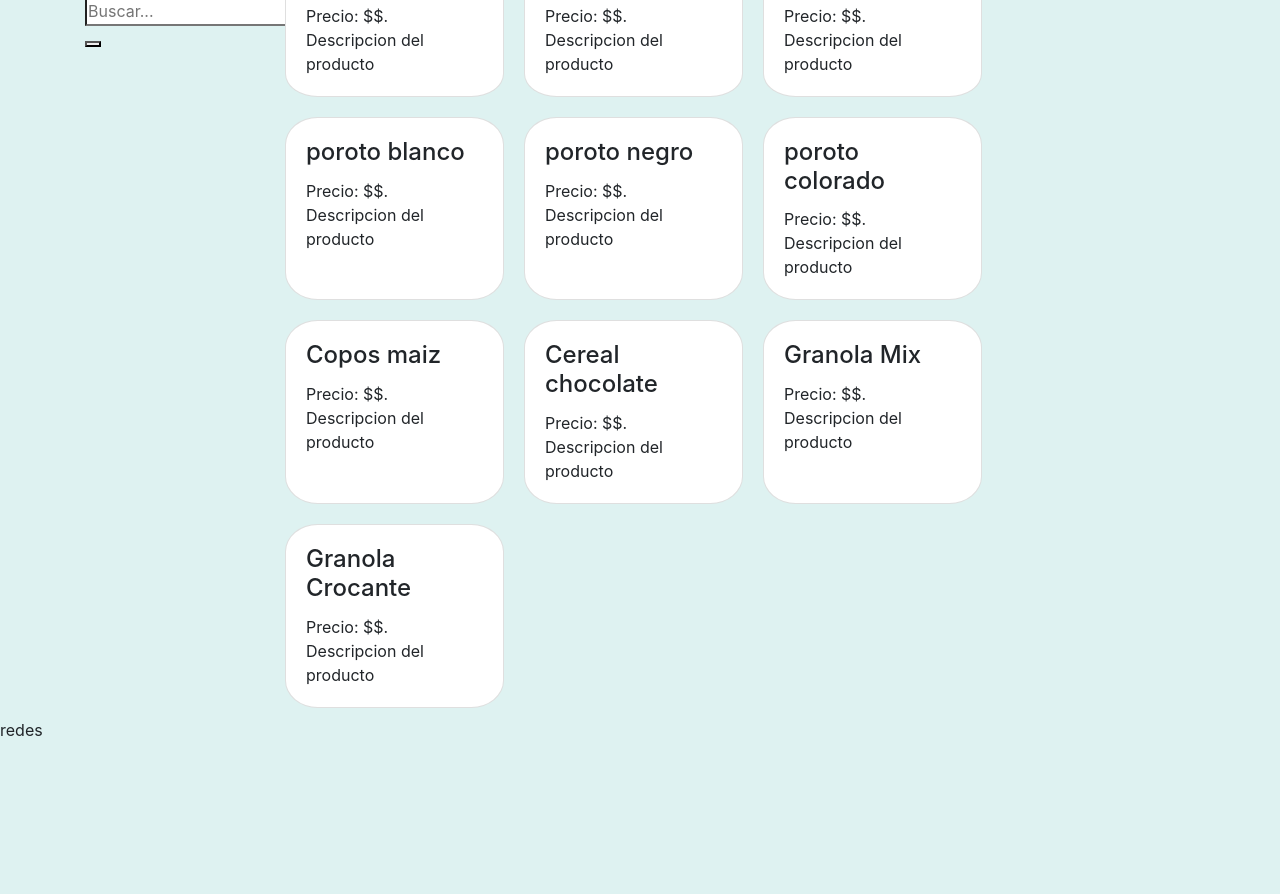
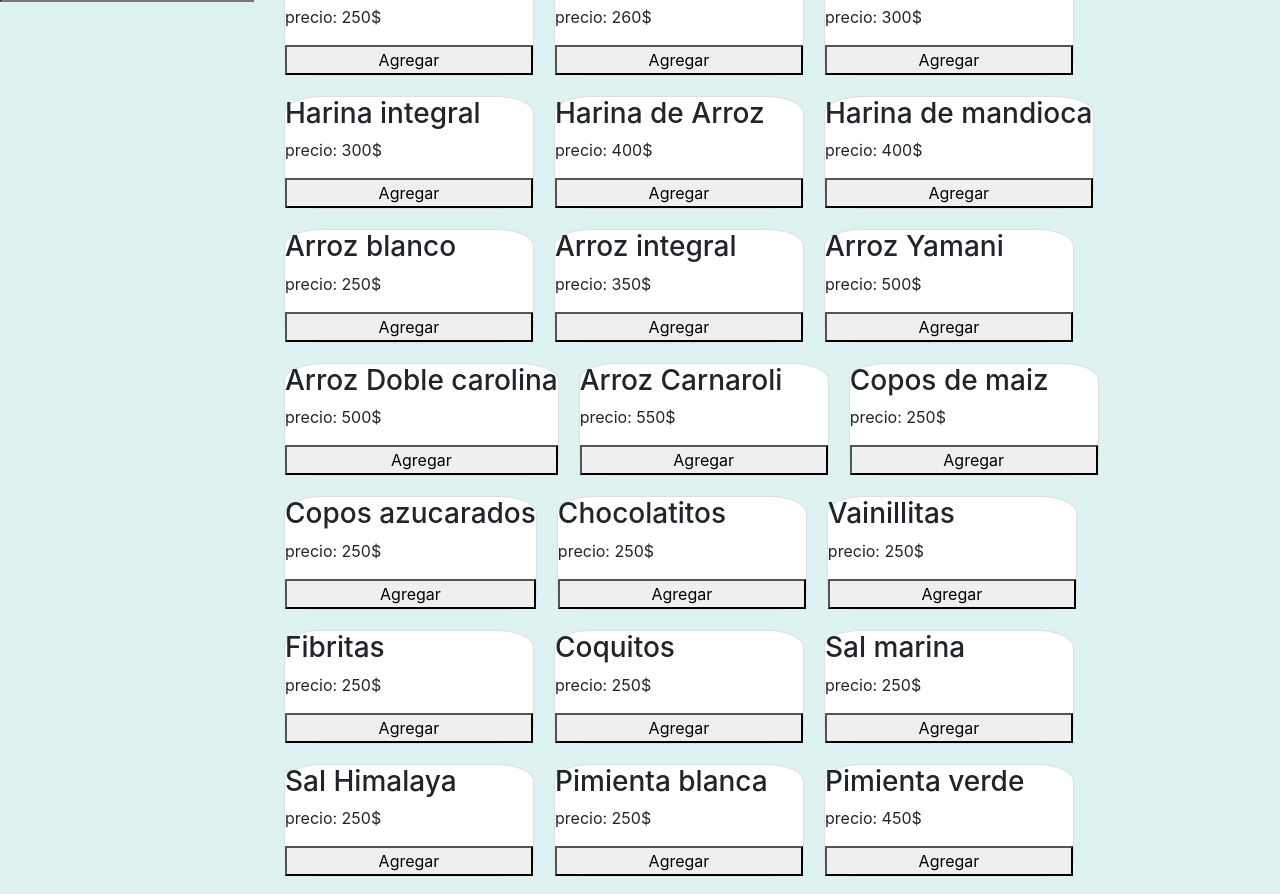
Before and after one commit to Francisfigue/JS-34000, a plain HTML site: page Preentrega 1/index.html in a window 1280 px wide. Shown: the part 168-1062 px from the top of the page. Before the commit the page ends 910 px from the top, so only its background shows below. Drawn offline with Linux system fonts and the light colour scheme.

Commit message:
pre-entrega2
preentrega 2

```diff
--- a/Preentrega 1/estilos/css/Style.css
+++ b/Preentrega 1/estilos/css/Style.css
@@ -5,20 +5,27 @@ body {
 }
 
 .card {
+  min-width: 250px;
   max-width: 30%;
   margin: 10px;
   border-radius: 15%;
   transition: all 0.3s ease-out;
+}
+.card-body {
+  display: flex;
+  flex-direction: row;
+  flex-wrap: wrap;
+  max-width: 100%;
 }
 
 .card-filter {
   padding: 1px;
 }
 
-.menu-productos {
+
+.blog {
   display: flex;
-  flex-direction: row;
-  flex-wrap: wrap;
+  width: 100%;
 }
 .flex-row {
   display: flex;
@@ -45,7 +52,3 @@ body {
 h1 {
   color: #FEFFFF;
 }
-
-.cuerpoprincipal{
-  margin-top: 0,5em;
-}
--- /dev/null
+++ b/Preentrega 1/estilos/js/productos.js
@@ -0,0 +1,151 @@
+//establezco el constructor (Producto) para crear los componentes del array productos
+class Producto {
+    constructor(id, nombre, importe, categoria, stock,) {
+        this.id = id
+        this.nombre = nombre
+        this.importe = importe
+        this.categoria = categoria
+        this.stock = stock
+    }
+}
+
+//defino el array de productos
+const stockProductos = []
+
+//defino una funcion para completar el array productos con el constructor Producto
+function generadorAutomatico() {
+    stockProductos.push(new Producto(01, "Harina 000", 250, "Harinas", 100))
+    stockProductos.push(new Producto(02, "Harina 0000", 260, "Harinas", 100))
+    stockProductos.push(new Producto(03, "Harina Leudante", 300, "Harinas", 100))
+    stockProductos.push(new Producto(04, "Harina integral", 300, "Harinas", 100))
+    stockProductos.push(new Producto(05, "Harina de Arroz", 400, "Harinas", 100))
+    stockProductos.push(new Producto(06, "Harina de mandioca", 400, "Harinas", 100))
+    stockProductos.push(new Producto(07, "Arroz blanco", 250, "Arroz", 100))
+    stockProductos.push(new Producto(08, "Arroz integral", 350, "Arroz", 100))
+    stockProductos.push(new Producto(09, "Arroz Yamani", 500, "Arroz", 100))
+    stockProductos.push(new Producto(10, "Arroz Doble carolina", 500, "Arroz", 100))
+    stockProductos.push(new Producto(11, "Arroz Carnaroli", 550, "Arroz", 100))
+    stockProductos.push(new Producto(12, "Copos de maiz", 250, "Cereales", 100))
+    stockProductos.push(new Producto(13, "Copos azucarados", 250, "Cereales", 100))
+    stockProductos.push(new Producto(14, "Chocolatitos", 250, "Cereales", 100))
+    stockProductos.push(new Producto(15, "Vainillitas", 250, "Cereales", 100))
+    stockProductos.push(new Producto(16, "Fibritas", 250, "Cereales", 100))
+    stockProductos.push(new Producto(17, "Coquitos", 250, "Cereales", 100))
+    stockProductos.push(new Producto(18, "Sal marina", 250, "Condimentos", 100))
+    stockProductos.push(new Producto(19, "Sal Himalaya", 250, "Condimentos", 100))
+    stockProductos.push(new Producto(20, "Pimienta blanca", 250, "Condimentos", 100))
+    stockProductos.push(new Producto(21, "Pimienta verde", 450, "Condimentos", 100))
+    stockProductos.push(new Producto(22, "Pimienta Roja", 350, "Condimentos", 100))
+    stockProductos.push(new Producto(23, "Pimienta Negra", 350, "Condimentos", 100))
+    stockProductos.push(new Producto(24, "Aji molido", 250, "Condimentos", 100))
+    stockProductos.push(new Producto(25, "Pimenton", 250, "Condimentos", 100))
+    stockProductos.push(new Producto(26, "Nuez moscada", 300, "Condimentos", 100))
+    stockProductos.push(new Producto(27, "Mix tropical", 250, "Frutos secos", 100))
+    stockProductos.push(new Producto(28, "Mix energetico", 250, "Frutos secos", 100))
+    stockProductos.push(new Producto(29, "Mix frutal", 250, "Frutos secos", 100))
+    stockProductos.push(new Producto(30, "Maiz frito", 250, "Frutos secos", 100))
+}
+generadorAutomatico()
+
+
+//defino variables DOM
+const contenedorProductos= document.querySelector("#contenedor-productos")
+const contenedorCarrito= document.querySelector("#carrito-contenedor")
+const botonVaciar = document.querySelectorAll("#vaciar-carrito")
+const contadorCarrito = document.querySelectorAll('#contadorCarrito')
+const precioTotal = document.querySelectorAll('#precio-total')
+
+let carrito = []
+
+//storage
+document.addEventListener('DOMContentLoaded', () =>{
+    if (localStorage.getItem('carrito')){
+        carrito = JSON.parse(localStorage.getItem('carrito'))
+        actualizarCarrito()
+    }
+})
+
+//creo las tarjetas para cada producto
+stockProductos.forEach((Producto) => {
+    const div = document.createElement('div')
+    div.classList.add("card")
+    div.innerHTML = `
+    <h3>${Producto.nombre}</h3>
+    <p>precio: ${Producto.importe}$</p>
+    <button id="agregar${Producto.id}" class="boton-agregar"> Agregar </button>
+    `
+    contenedorProductos.appendChild(div)
+
+    const boton = document.getElementById (`agregar${Producto.id}`)
+
+    boton.addEventListener('click', () => {
+        agregarAlCarrito(Producto.id)
+    })
+
+})
+
+//vacia el carrito completamente
+botonVaciar.addEventListener('click', () => {
+    carrito.lenght = 0
+    actualizarCarrito()
+})
+
+//refresca el carrito automaticamente
+const actualizarCarrito = () =>{
+    contenedorCarrito.innerHTML=""
+
+    carrito.forEach((prod) => {
+        const div = document.createElement('div')
+        div.className =('productoEnCarrito')
+        div.innerHTML=`
+        <p>${prod.nombre}</p>
+        <p>${prod.precio}</P>
+        <p>Cantidad:<span id="cantidad">${prod.cantidad}</span></p>
+        <button onclick="eliminarDelCarrito(${prod.id})" class="boton-eliminar"></button>
+        `
+        contenedorCarrito.appendChild(div)
+
+        localStorage.setItem('carrito', JSON.stringify(carrito))
+    })
+    contadorCarrito.innerText = carrito.length
+    precioTotal.innerText = carrito.reduce((acc, prod) => acc + prod.importe, 0)
+}
+
+//funcion para agrupar productos iguales en el carrito
+const agregarAlCarrito = (prodId) => {
+    const existe = carrito.some( prod => prod.id === prodId)
+
+    if (existe){
+        const prod = carrito.map (prod => {
+            if (prod.id == prodId){
+                prod.cantidad++
+            }
+        })
+    }
+            else {
+                const item = stockProductos.find((prod) => prod.id === prodId)
+                carrito.push(item)
+    }
+    actualizarCarrito()
+}
+
+//elimina el producto del carrito.
+const eliminarDelCarrito = (prodId) => {
+    const item=carrito.find((prod) => prod.id === prodId)
+    const indice = carrito.indexOf(item)
+    carrito.splice (indice,1)
+    actualizarCarrito()
+}
+
+//filtro de busqueda productos
+document.addEventListener("keyup",(e)=> {
+    if (e.target.matches("#buscador")) {
+     document.querySelectorAll(".card").forEach( product =>{
+        product.textContent.toLowerCase().includes(e.target.value.toLowerCase())
+        ? product.classList.remove("filter")
+        : product.classList.add("filter")
+
+    })
+}
+}
+)
--- a/Preentrega 1/index.html
+++ b/Preentrega 1/index.html
@@ -4,7 +4,6 @@
   <meta charset="UTF-8">
   <meta http-equiv="X-UA-Compatible" content="IE=edge">
   <meta name="viewport" content="width=device-width, initial-scale=1.0">
-  <script defer src="javascript.js"></script>
   <link rel="stylesheet" href="estilos/css/bootstrap.min.css">
   <script src="estilos/js/jquery.slim.min.js"></script>
   <script src="estilos/js/bootstrap.bundle.min.js"></script>
@@ -40,88 +39,24 @@
   </div>
 </header>
 
-<section class="cuerpoprincipal">
-  <div class="container-fluid">
-    <div class="container">
-      <div class="row">
-        <div class="col-lg-2">
-          <p class="">Futuro menu de filtrado y opciones</p>
-          <input type="search" placeholder="Buscar..." class="card-filter" id="buscador">
-          <div class="">
-            <button id="addBtn" type="submit" class=""></button>
-          </div>
-        </div>
-        <div class="col-lg-8">
-          <div class="menu-productos">
-            <div class="card" alt="harina 000">
-              <div class="card-body">
-                <h4 class="card-title">Harina 000</h4>
-                <p class="card-text">Precio: $$. </br>Descripcion del producto</p>
-              </div>
-            </div>
-            <div class="card">
-              <div class="card-body">
-                <h4 class="card-title">Harina 0000</h4>
-                <p class="card-text">Precio: $$. </br>Descripcion del producto</p>
-              </div>
-            </div>
-            <div class="card">
-              <div class="card-body">
-                <h4 class="card-title">Harina integral</h4>
-                <p class="card-text">Precio: $$. </br>Descripcion del producto</p>
-              </div>
-            </div>
-            <div class="card">
-              <div class="card-body">
-                <h4 class="card-title">poroto blanco</h4>
-                <p class="card-text">Precio: $$. </br>Descripcion del producto</p>
-              </div>
-            </div>
-            <div class="card">
-              <div class="card-body">
-                <h4 class="card-title">poroto negro</h4>
-                <p class="card-text">Precio: $$. </br>Descripcion del producto</p>
-              </div>
-            </div>
-            <div class="card">
-              <div class="card-body">
-                <h4 class="card-title">poroto colorado</h4>
-                <p class="card-text">Precio: $$. </br>Descripcion del producto</p>
-              </div>
-            </div>
-            <div class="card">
-              <div class="card-body">
-                <h4 class="card-title">Copos maiz</h4>
-                <p class="card-text">Precio: $$. </br>Descripcion del producto</p>
-              </div>
-            </div>
-            <div class="card">
-              <div class="card-body">
-                <h4 class="card-title">Cereal chocolate</h4>
-                <p class="card-text">Precio: $$. </br>Descripcion del producto</p>
-              </div>
-            </div>
-            <div class="card">
-              <div class="card-body">
-                <h4 class="card-title">Granola Mix</h4>
-                <p class="card-text">Precio: $$. </br>Descripcion del producto</p>
-              </div>
-            </div>
-            <div class="card">
-              <div class="card-body">
-                <h4 class="card-title">Granola Crocante</h4>
-                <p class="card-text">Precio: $$. </br>Descripcion del producto</p>
-              </div>
-            </div>
-          </div>
-        </div>
-        <div class="col-lg-2">
-          <h2 class="">Publicidad</h2>
-        </div>
-      </div>
-    </div>
+<section class="blog">
+  <div>
+    <p class="">Que estas buscando?</p>
+    <input type="search" placeholder="Buscar..." class="card-filter" id="buscador">
+    <!-- <div class="card">
+      <button id="addBtn" type="submit" class=""></button>
+    </div> -->
   </div>
+<div id="contenedor-productos" class="card-body"> </div>
 </section>
+
+
+<div id="carrito-contenedor" class=""><a href="">carrito</a></div>
+<button id="vaciar-carrito">vaciar</button>
+
+<span id="contadorCarrito"></span>
+<p>Precio total: $ <span id="precio-total"></span></p>
+
 
 <footer class="footer">
   <div class="redes">
@@ -129,5 +64,5 @@
   </div>
 </footer>
 
-
+<script src="estilos/js/productos.js"></script>
 </body>
```
